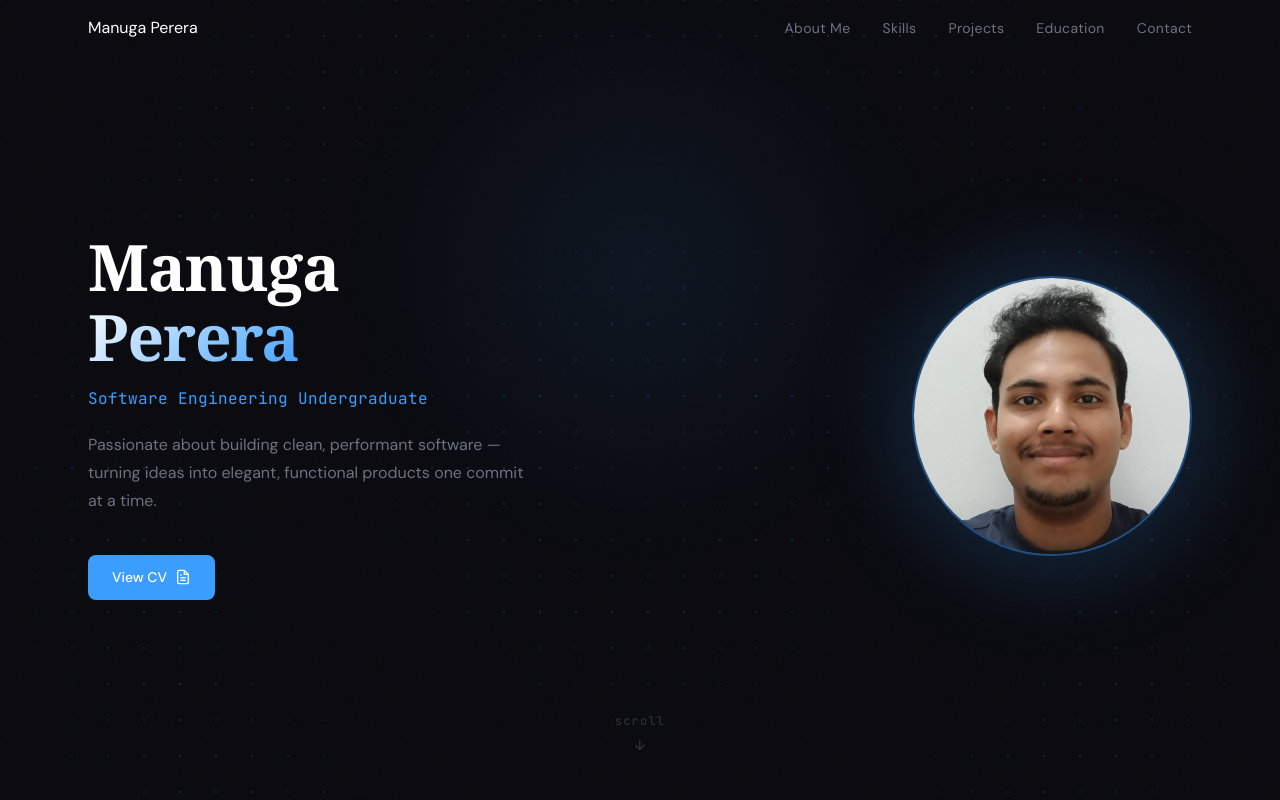
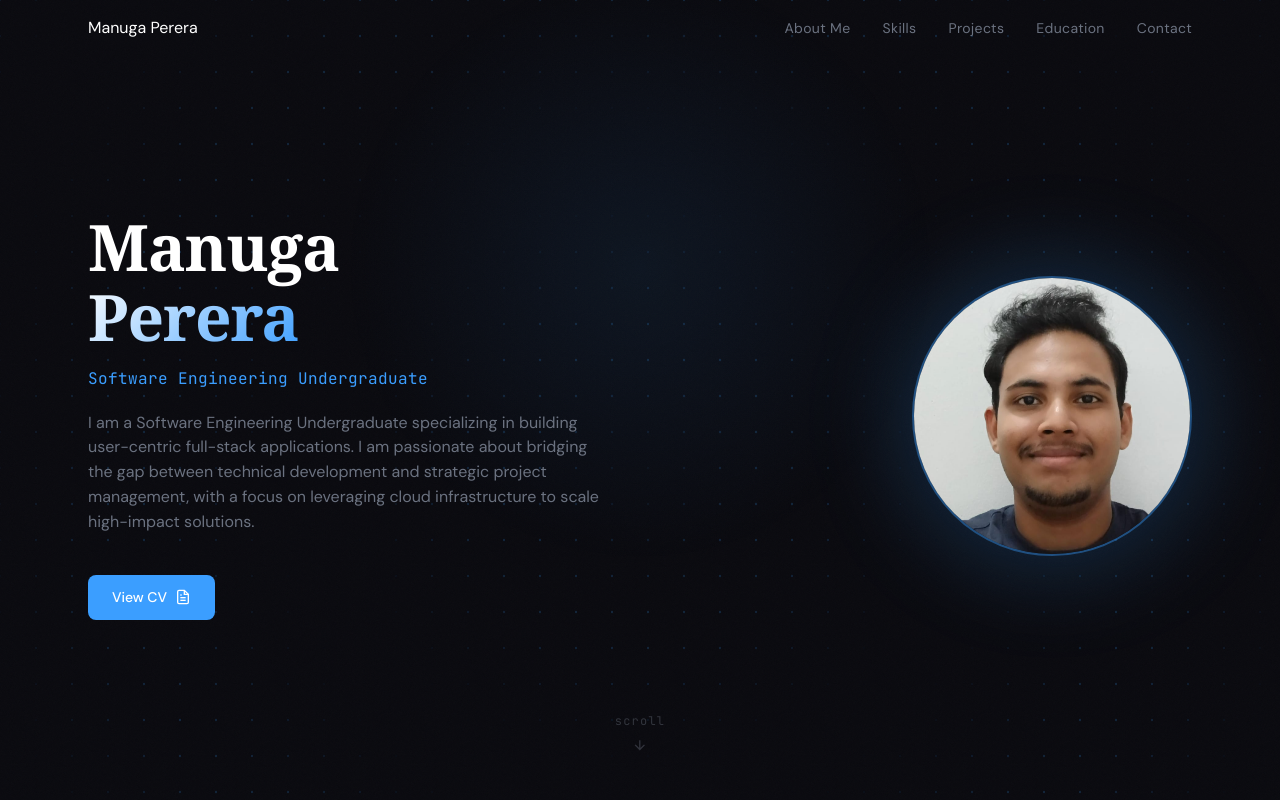
Before and after one commit to ManugaPerera06/portfolio-website, a React (Vite) app: page / in a window 1280 px wide. Shown: the top 800 px of the page. Built offline with nearby package versions, Linux system fonts and the light colour scheme.

Commit message:
Updated the introduction in the hero section

```diff
--- a/src/Components/Hero.jsx
+++ b/src/Components/Hero.jsx
@@ -116,13 +116,15 @@ export default function Hero() {
               className="font-body text-muted"
               style={{
                 fontSize: '1rem',
-                lineHeight: '1.75',
+                lineHeight: '1.55',
                 marginBottom: '2.5rem',
-                maxWidth: '440px',
+                maxWidth: '540px',
               }}
             >
-              Passionate about building clean, performant software —
-              turning ideas into elegant, functional products one commit at a time.
+              I am a Software Engineering Undergraduate specializing in building user-centric
+              full-stack applications. I am passionate about bridging the gap between technical
+              development and strategic project management, with a focus on leveraging cloud
+              infrastructure to scale high-impact solutions.
             </p>
 
             {/* View CV button */}
```
